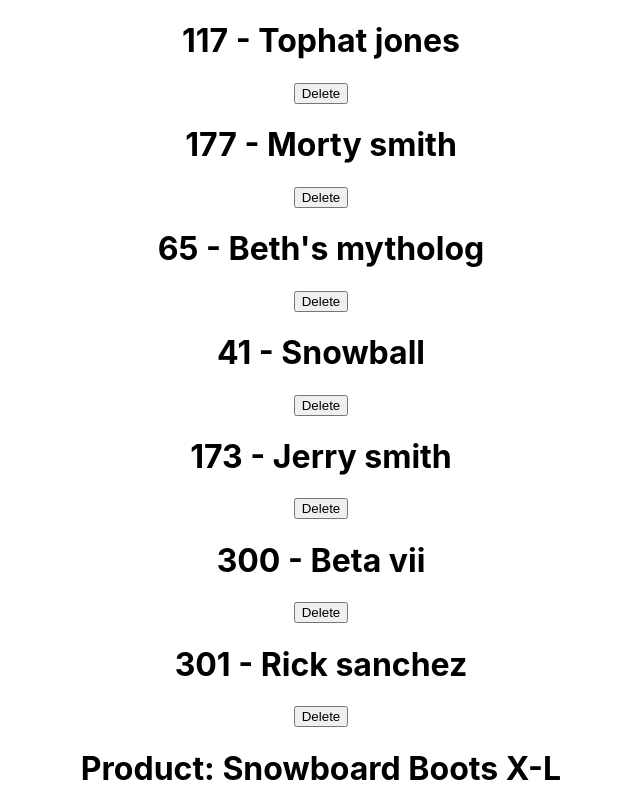
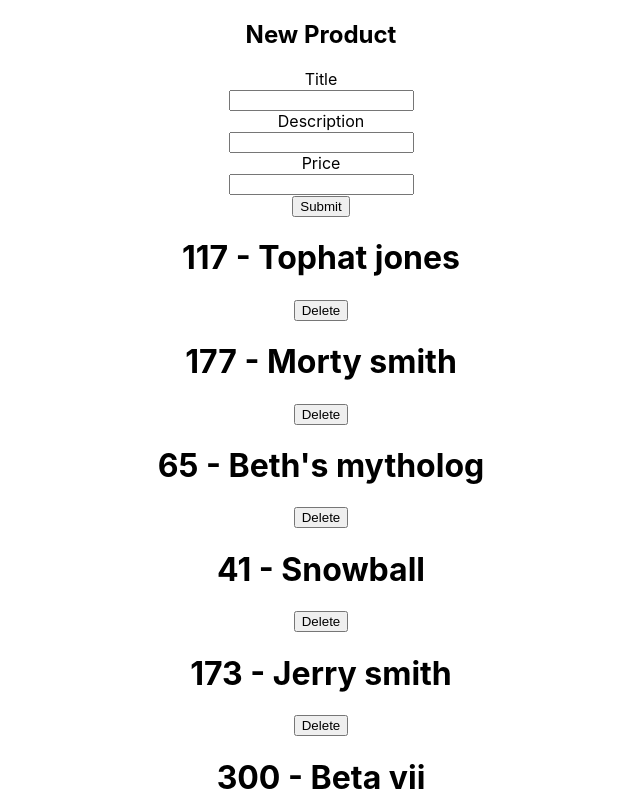
Before and after one commit to CodeCoreYVR/react-amazing-amazon-wadd-sept-2020, a React (Create React App) app: page /products in a window 1280 px wide. Shown: the top 800 px of the page, without its empty margins (319-959 px from the left). Built offline with nearby package versions, Linux system fonts and the light colour scheme.

Commit message:
create new product lab

```diff
--- /dev/null
+++ b/src/components/ProductForm.js
@@ -0,0 +1,50 @@
+import React from 'react';
+
+function ProductForm(props) {
+  const { onSubmit = () => {} } = props;
+
+  const handleSubmit = event => {
+    event.preventDefault();
+    const form = event.currentTarget;
+    const fData = new FormData(form);
+    const title = fData.get('title');
+    const description = fData.get('description');
+    const price = fData.get('price');
+    if (!title.length || !description.length || !price.length) {
+      alert('All fields must be filled out');
+    } else {
+      onSubmit({
+        title,
+        description,
+        price
+      });
+      form.reset();
+    }
+  };
+
+  return (
+    <form className="ProductForm" onSubmit={handleSubmit}>
+      <h2>New Product</h2>
+      <div>
+        <label htmlFor="title">Title</label> <br />
+        <input name="title" id="title" />
+      </div>
+
+      <div>
+        <label htmlFor="description">Description</label> <br />
+        <input name="description" id="description" />
+      </div>
+
+      <div>
+        <label htmlFor="price">Price</label> <br />
+        <input name="price" id="price" type="number" step="0.1" min="0" />
+      </div>
+
+      <div>
+        <input type="submit" value="Submit" />
+      </div>
+    </form>
+  );
+}
+
+export default ProductForm;
--- a/src/components/ProductsIndexPage.js
+++ b/src/components/ProductsIndexPage.js
@@ -1,5 +1,6 @@
 import React, { Component } from "react";
 import products from '../data/products'
+import ProductForm from "./ProductForm";
 class ProductsIndexPage extends Component {
   constructor(props) {
     super(props);
@@ -7,9 +8,26 @@ class ProductsIndexPage extends Component {
       products
     };
     this.deleteProduct = this.deleteProduct.bind(this);
-
+    this.addProduct = this.addProduct.bind(this);
+    this.maxProductId = this.maxProductId.bind(this);
   }
 
+  maxProductId() {
+    const { products } = this.state;
+    return Math.max.apply(Math, products.map(product => product.id)) || 0;
+  }
+
+  addProduct(newProduct) {
+    const { products } = this.state;
+    newProduct.id = this.maxProductId() + 1;
+    newProduct.user = {
+      first_name: 'test',
+      last_name: 'user'
+    };
+    this.setState({
+      products: [newProduct].concat(products)
+    });
+  }
   deleteProduct(productId) {
     return () => {
       const { products } = this.state;
@@ -23,6 +41,8 @@ class ProductsIndexPage extends Component {
 
     return (
       <main>
+                <ProductForm onSubmit={this.addProduct} />
+
         {products.map(p => {
           return (
             <>
```
